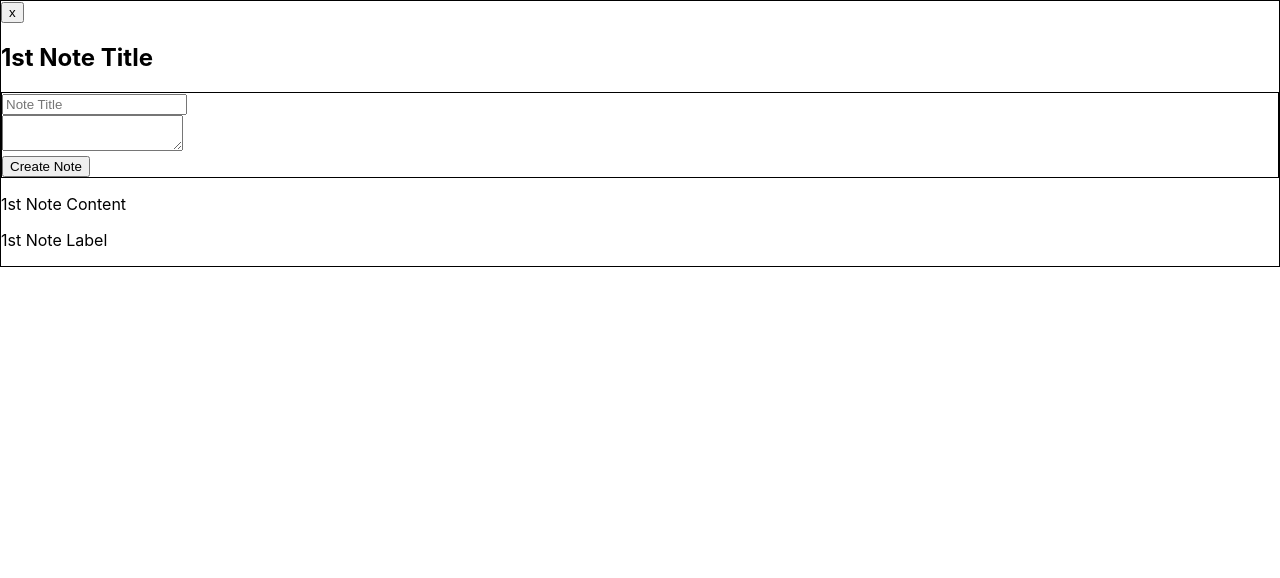
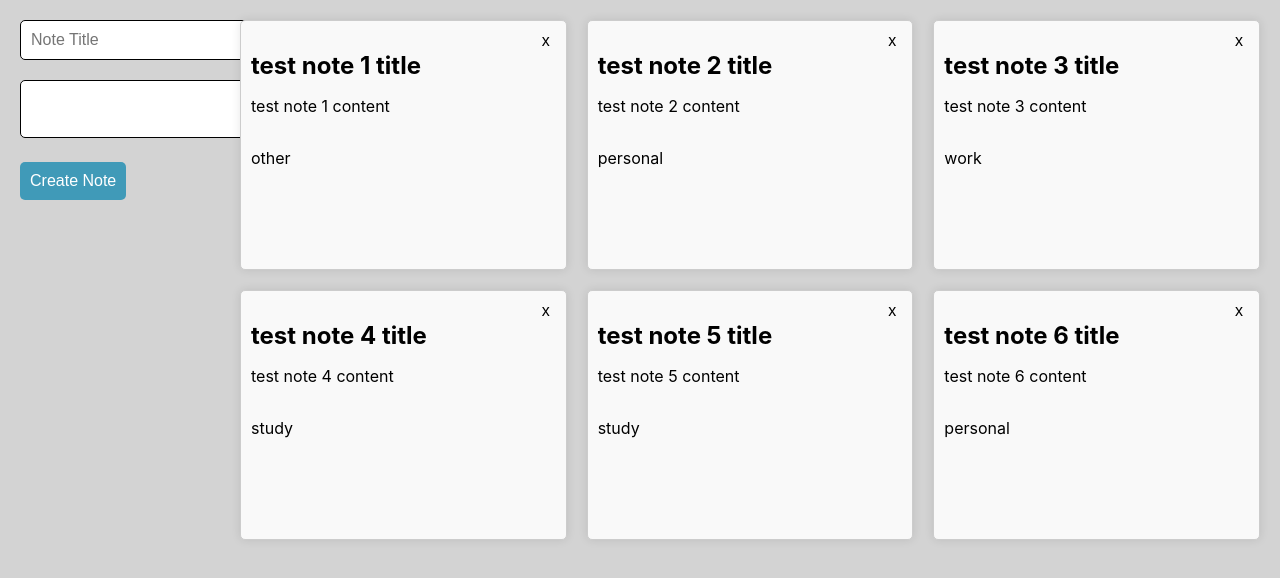
Before and after one commit to Shuzhengz/CSE_110_2024_LABS, a React (Create React App) app in the folder LAB2/my-app/: page / in a window 1280 px wide. Shown: the top 578 px of the page. Built offline with nearby package versions, Linux system fonts and the light colour scheme.

Commit message:
4.1 done

```diff
--- a/LAB2/my-app/src/App.css
+++ b/LAB2/my-app/src/App.css
@@ -1,16 +1,94 @@
-.note-individual {
-  border: 1px solid black;
-  display: "flex";
-  flex-direction: column;
+body {
+  margin: 20px;
+  background-color: lightgrey;
 }
 
 .app-container {
-  display: "flex";
+  grid-template-columns: 1fr;
+}
+
+@media (min-width: 600px) {
+  .app-container {
+    display: grid;
+    grid-template-columns: 200px 1fr;
+    gap: 20px;
+  }
+}
+
+.notes-grid {
+  display: grid;
+  grid-template-columns: repeat(auto-fill, minmax(250px, 1fr));
+  grid-auto-rows: minmax(250px, auto);
+  gap: 20px;
+}
+
+.note-item {
+  display: flex;
   flex-direction: column;
+  border: 1px solid #ccc;
+  padding: 10px;
+  border-radius: 5px;
+  background-color: #f9f9f9;
+  box-shadow: 0px 0px 10px rgba(0, 0, 0, 0.1);
+  cursor: pointer;
+}
+
+.notes-header {
+  display: flex;
+  justify-content: flex-end;
+}
+
+.notes-header button {
+  font-size: 16px;
+  background: transparent;
+  border: none;
+  cursor: pointer;
+  max-width: fit-content;
+}
+
+h2 {
+  margin: 0;
 }
 
 .note-form {
-  display: "flex";
+  display: flex;
+  flex-direction: column;
+  gap: 20px;
+}
+
+textarea,
+input {
+  border-radius: 5px;
   border: 1px solid black;
-  flex-direction: column;
+  padding: 10px;
+  font-size: 16px;
 }
+
+.note-form button {
+  border-radius: 5px;
+  background-color: rgb(64, 154, 184);
+  border: none;
+  padding: 10px;
+  font-size: 16px;
+  color: white;
+}
+
+.note-form button:hover {
+  background-color: rgb(106, 175, 198);
+  cursor: pointer;
+}
+
+.edit-buttons {
+  display: flex;
+  justify-content: space-evenly;
+  gap: 5px;
+}
+
+.edit-buttons button {
+  flex: 1;
+}
+
+.edit-buttons button:last-of-type {
+  background-color: rgb(220, 89, 89);
+  color: white;
+}
--- a/LAB2/my-app/src/App.tsx
+++ b/LAB2/my-app/src/App.tsx
@@ -1,13 +1,12 @@
 import './App.css';
+
+import { Label, Note } from "./types"; // Import the Label type from the appropriate module
+import { dummyNotesList } from "./constants"; // Import the dummyNotesList from the appropriate module
 
 function App() {
     return (
         <div className='app-container'>
-            <div className="note-individual">
-                <button>
-                    x
-                </button>
-                <h2> 1st Note Title </h2>
+
             <form className="note-form">
                 <div><input placeholder="Note Title"></input></div>
 
@@ -18,8 +17,19 @@
                 </div>
             </form>
 
-                <p> 1st Note Content </p>
-                <p> 1st Note Label </p>
+            <div className="notes-grid">
+                {dummyNotesList.map((note) => (
+                    <div
+                        key={note.id}
+                        className="note-item">
+                        <div className="notes-header">
+                            <button>x</button>
+                        </div>
+                        <h2> {note.title} </h2>
+                        <p> {note.content} </p>
+                        <p> {note.label} </p>
+                    </div>
+                ))}
             </div>
         </div>
 
```
Lines whose indentation alone changed are shown as unchanged.
